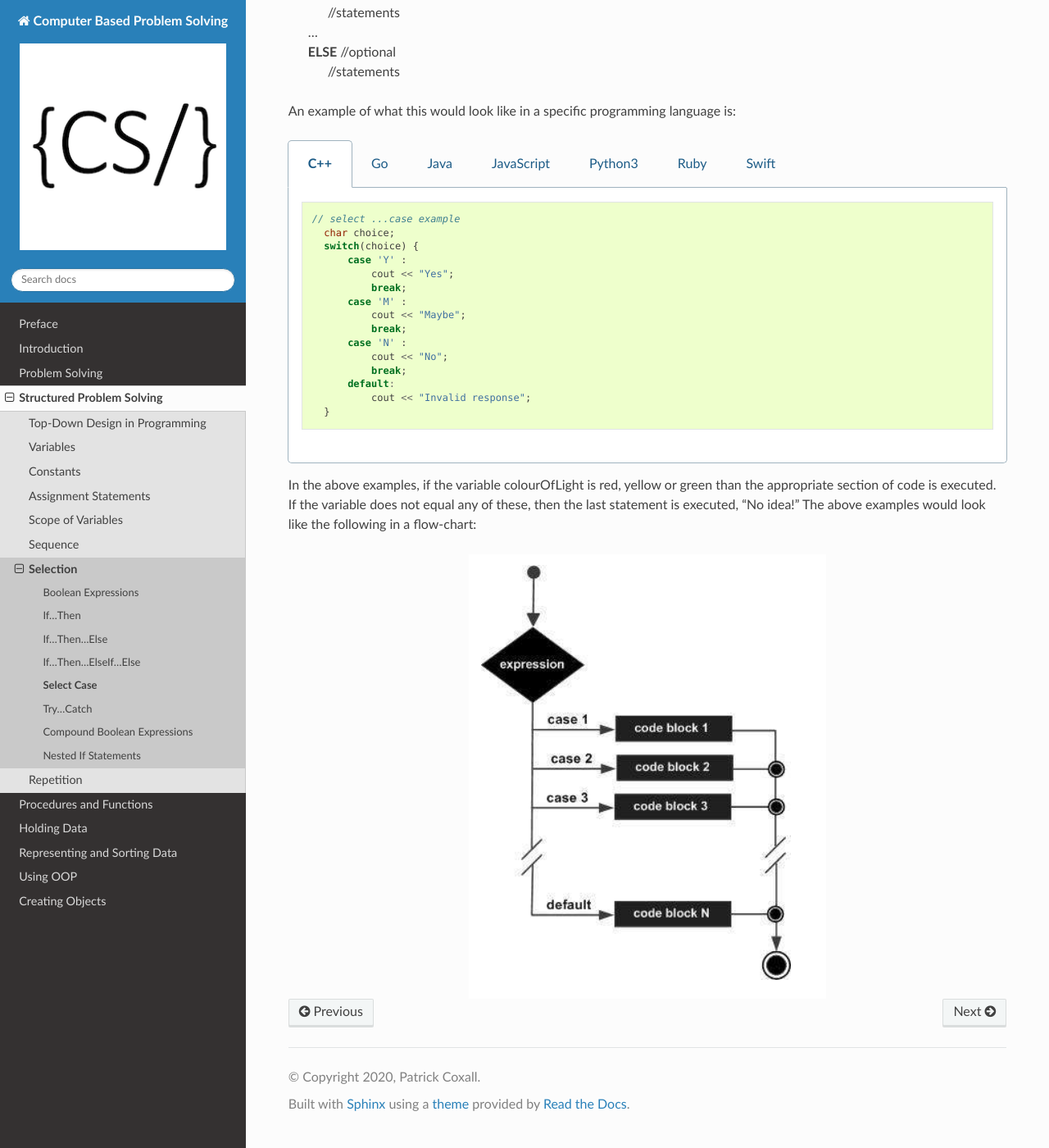
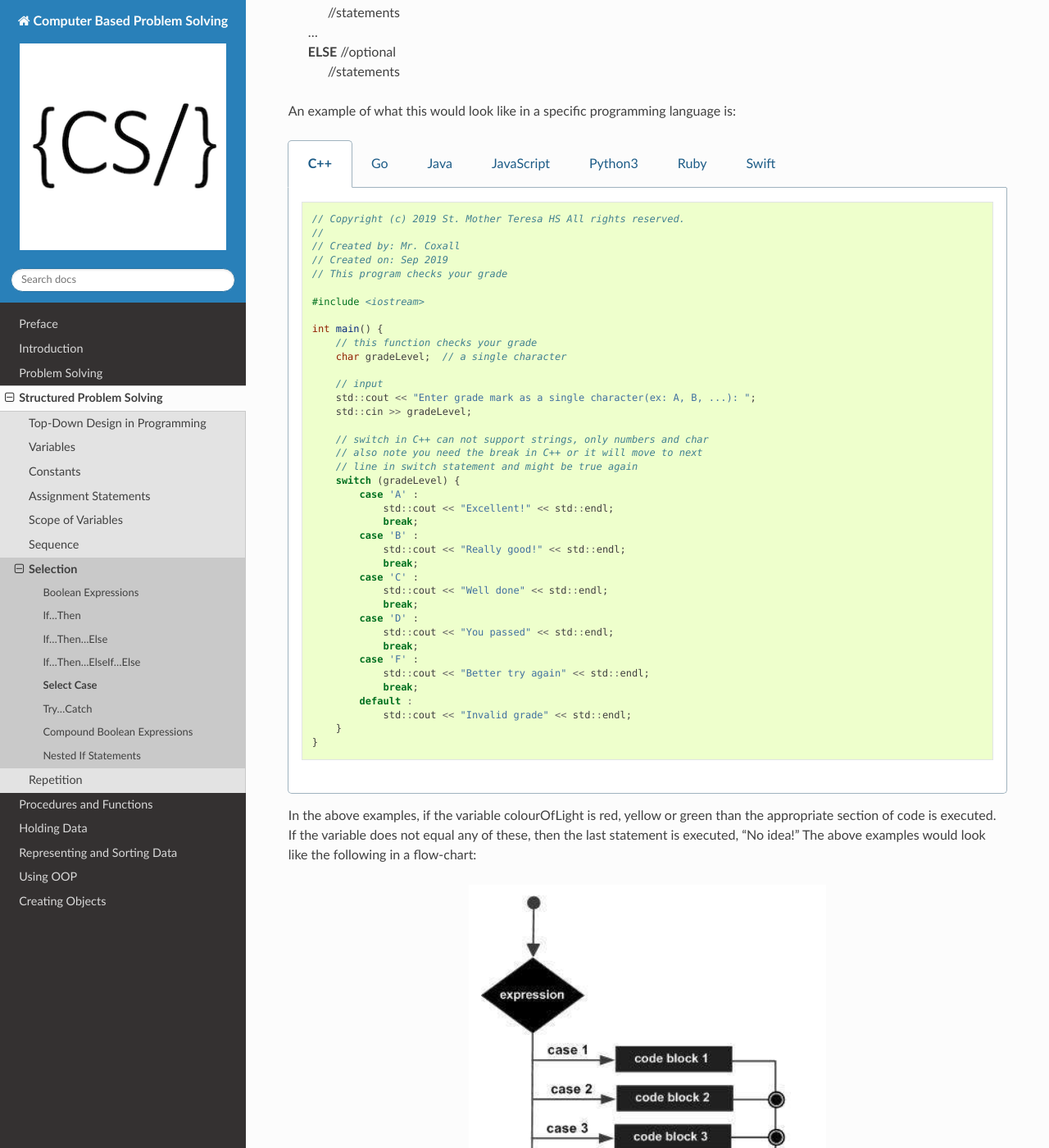
Before and after one commit to Mr-Coxall/Computer-Based-Problem-Solving, a Sphinx documentation site: the page built from docs/structured-problem-solving/select-case.rst, in a window 1280 px wide and 1400 px high, scrolled down 588 px. Shown: the whole window at 82% size. Built offline with Sphinx 7.4.7 and the Read the Docs theme 2.0.0, drawn with Linux system fonts in a browser that asks for light colours; pages that are not in the unit, such as notebooks, are missing from menus.

Commit message:
select case page

```diff
--- a/docs/structured-problem-solving/select-case.rst
+++ b/docs/structured-problem-solving/select-case.rst
@@ -26,21 +26,46 @@ An example of what this would look like in a specific programming language is:
 
     .. code-block:: C++
 
-      // select ...case example
-        char choice;
-        switch(choice) {
-            case 'Y' :
-                cout << "Yes";
-                break;
-            case 'M' :
-                cout << "Maybe";
-                break;
-            case 'N' :
-                cout << "No";
-                break;
-            default:
-                cout << "Invalid response";
-        }
+      // Copyright (c) 2019 St. Mother Teresa HS All rights reserved.
+      //
+      // Created by: Mr. Coxall
+      // Created on: Sep 2019
+      // This program checks your grade
+
+      #include <iostream>
+
+      int main() {
+          // this function checks your grade
+          char gradeLevel;  // a single character
+
+          // input
+          std::cout << "Enter grade mark as a single character(ex: A, B, ...): ";
+          std::cin >> gradeLevel;
+
+          // switch in C++ can not support strings, only numbers and char
+          // also note you need the break in C++ or it will move to next
+          // line in switch statement and might be true again
+          switch (gradeLevel) {
+              case 'A' :
+                  std::cout << "Excellent!" << std::endl;
+                  break;
+              case 'B' :
+                  std::cout << "Really good!" << std::endl;
+                  break;
+              case 'C' :
+                  std::cout << "Well done" << std::endl;
+                  break;
+              case 'D' :
+                  std::cout << "You passed" << std::endl;
+                  break;
+              case 'F' :
+                  std::cout << "Better try again" << std::endl;
+                  break;
+              default :
+                  std::cout << "Invalid grade" << std::endl;
+          }
+      }
+
 
   .. group-tab:: Go
 
@@ -65,36 +90,7 @@ An example of what this would look like in a specific programming language is:
     .. code-block:: Python
 
       # select ...case example
-        int month = 8;
-        String monthString;
-        switch (month) {
-            case 1:  monthString = "January";
-                     break;
-            case 2:  monthString = "February";
-                     break;
-            case 3:  monthString = "March";
-                     break;
-            case 4:  monthString = "April";
-                     break;
-            case 5:  monthString = "May";
-                     break;
-            case 6:  monthString = "June";
-                     break;
-            case 7:  monthString = "July";
-                     break;
-            case 8:  monthString = "August";
-                     break;
-            case 9:  monthString = "September";
-                     break;
-            case 10: monthString = "October";
-                     break;
-            case 11: monthString = "November";
-                     break;
-            case 12: monthString = "December";
-                     break;
-            default: monthString = "Invalid month";
-                     break;
-        }
+      # python does not actually have a select ... case structure
 
   .. group-tab:: Ruby
 
```
